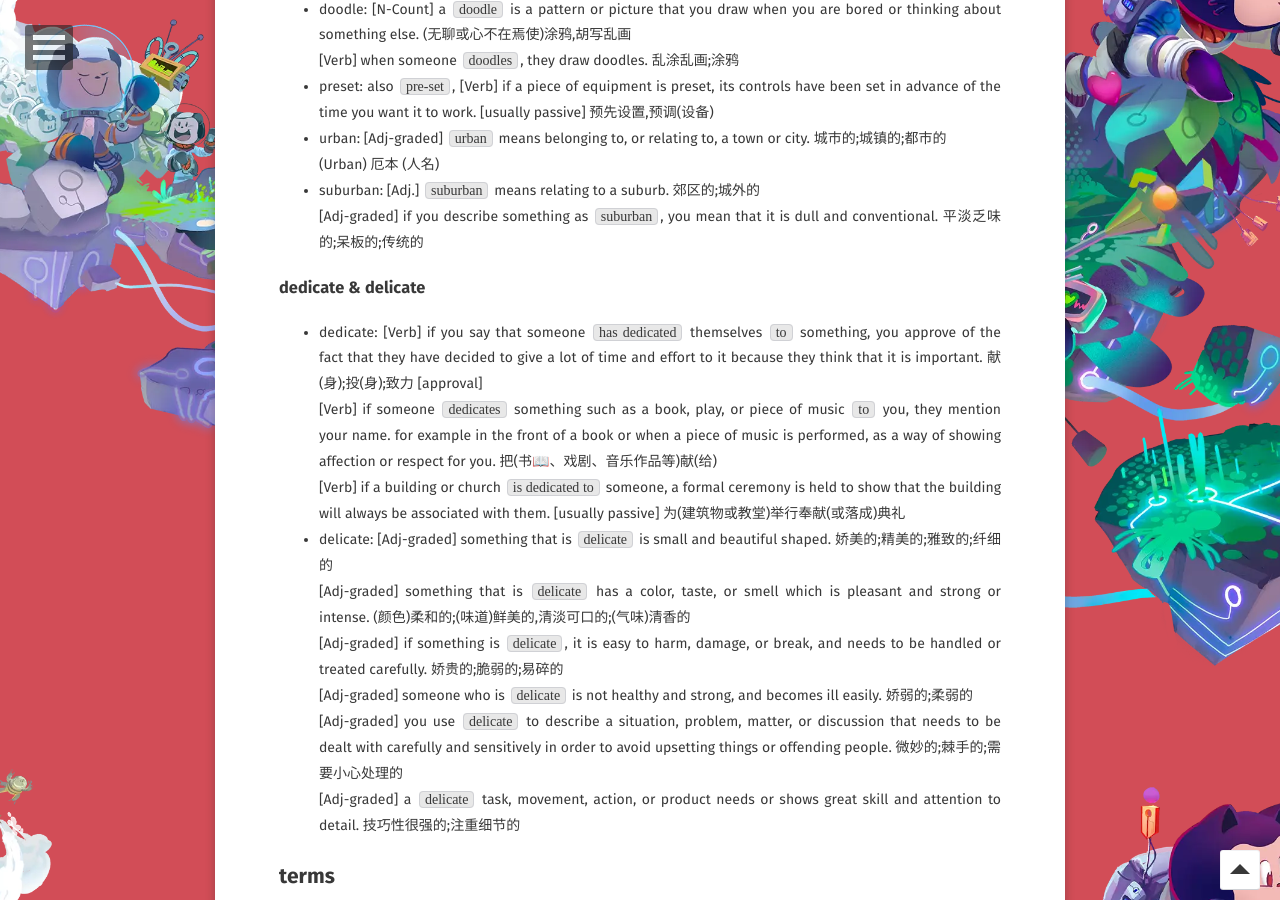
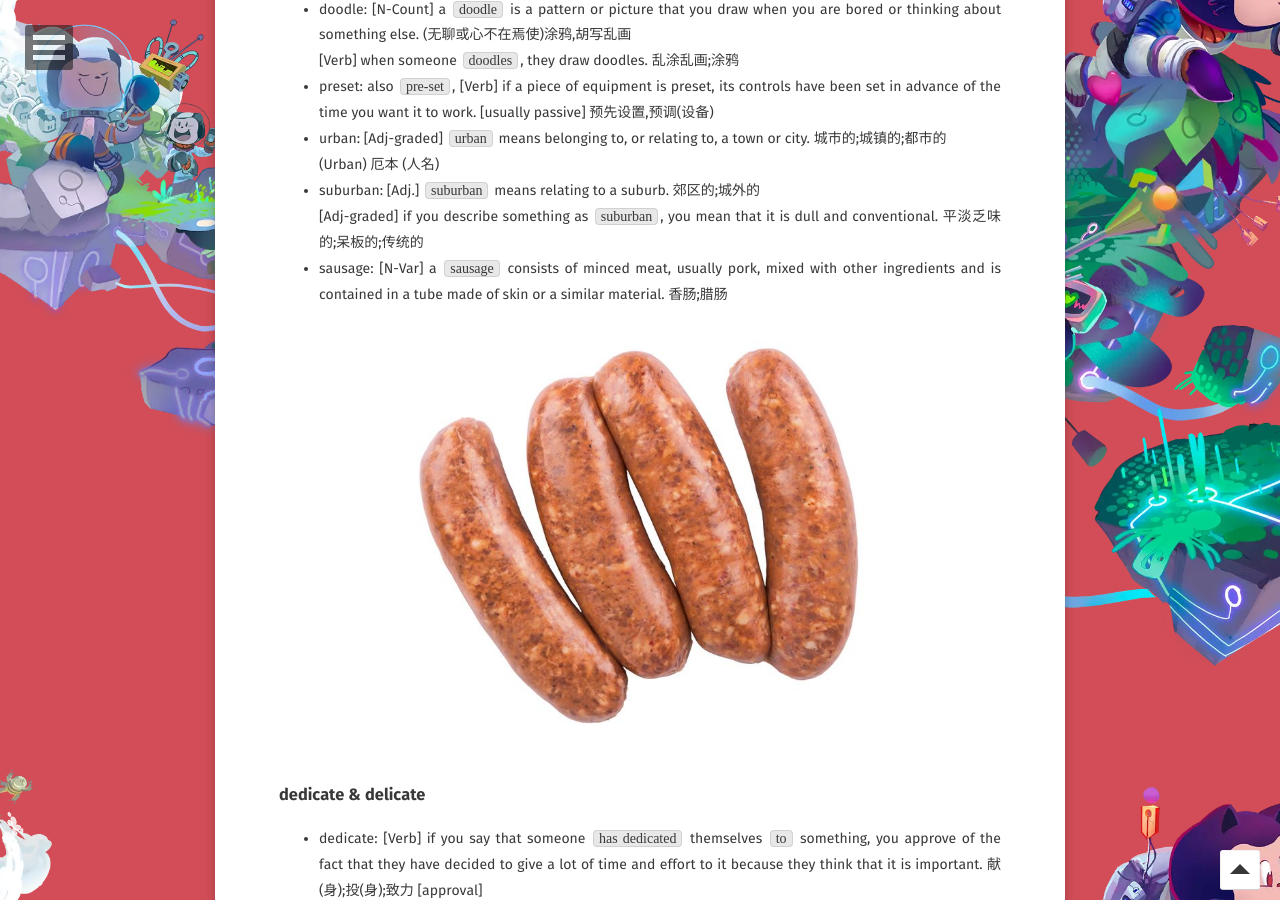
Before and after one commit to WebPavel/WebPavel.github.io, a Jekyll site: the page built from _posts/2026-03-26-daily-English-learning.md, in a window 1280 px wide and 900 px high, scrolled down 2023 px. Built offline with Jekyll 4.4.1, drawn with Linux system fonts in a browser that asks for light colours; some web fonts are replaced; comment, search, counter and statistics services are not loaded.

Commit message:
feat: updates on daily English learning

```diff
--- a/_posts/2026-03-26-daily-English-learning.md
+++ b/_posts/2026-03-26-daily-English-learning.md
@@ -58,6 +58,8 @@ When I encounter similar words again, I get confused about their meanings. For e
   (Urban) 厄本 (人名)
 - suburban: [Adj.] `suburban` means relating to a suburb. 郊区的;城外的<br/>
   [Adj-graded] if you describe something as `suburban`, you mean that it is dull and conventional. 平淡乏味的;呆板的;传统的
+- sausage: [N-Var] a `sausage` consists of minced meat, usually pork, mixed with other ingredients and is contained in a tube made of skin or a similar material. 香肠;腊肠<br/>
+  ![sausage_410446060.jpg](/assets/tw/sausage_410446060.jpg)
 
 ### dedicate & delicate
 
```
Also changed, not shown: assets/tw/sausage_410446060.jpg (added).
